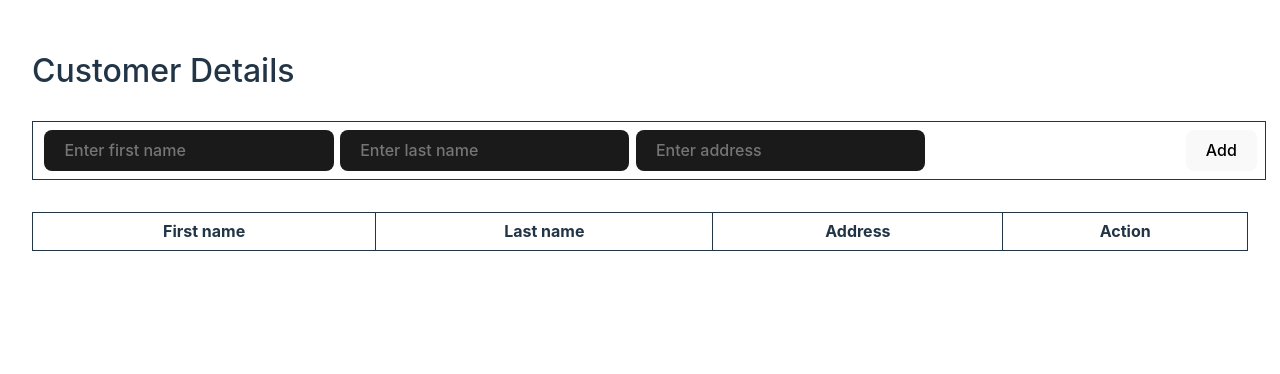
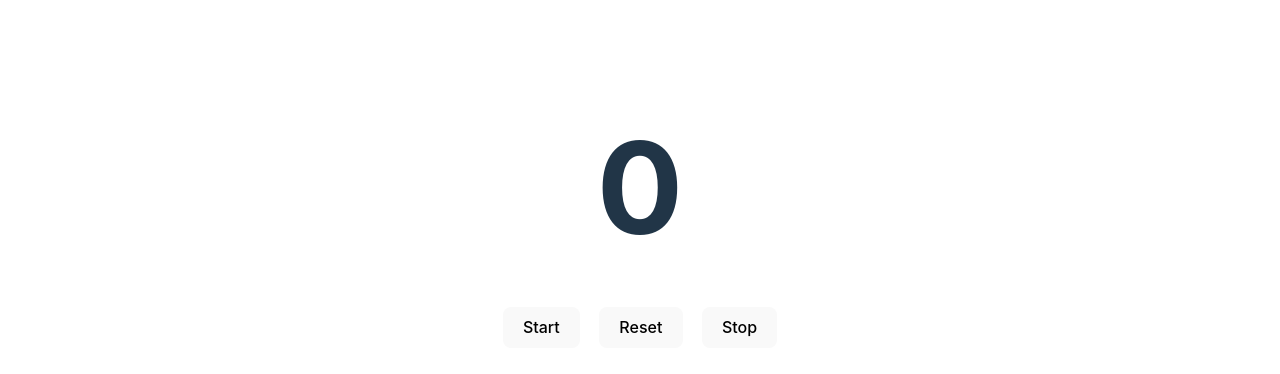
Before and after one commit to wtricks/sample-vue, a Vue app: page / in a window 1280 px wide. Shown: the top 374 px of the page. Built offline with nearby package versions, Linux system fonts and the light colour scheme.

Commit message:
created counter component

```diff
--- a/src/App.vue
+++ b/src/App.vue
@@ -1,12 +1,16 @@
 <script setup lang="ts">
-import CustomerList from './components/CustomerList.vue';
+import Counter from './components/Counter.vue';
+
+// import CustomerList from './components/CustomerList.vue';
 
 // import Test from './components/Test.vue';
 </script>
 
 <template>
   <!-- <Test /> -->
-  <CustomerList />
+  <!-- <CustomerList /> -->
+
+  <Counter />
 </template>
 
 <style scoped>
--- /dev/null
+++ b/src/components/Control.vue
@@ -0,0 +1,31 @@
+<template>
+    <div class="counter_controls">
+        <button type="button" title="Start timer" @click="$emit('start')">
+            Start
+        </button>
+
+        <button type="button" title="Stop timer" @click="$emit('reset')">
+            Reset
+        </button>
+
+        <button type="button" title="Stop timer" @click="$emit('stop')">
+            Stop
+        </button>
+    </div>
+</template>
+
+<script lang="ts" setup>
+    defineEmits(['start', 'stop', 'reset'])
+</script>
+
+<style>
+    .counter_controls {
+        display: flex;
+        align-items: center;
+        justify-content: center;
+    }
+
+    .counter_controls button {
+        margin: 0 0.6rem;
+    }
+</style>
--- /dev/null
+++ b/src/components/Counter.vue
@@ -0,0 +1,46 @@
+<template>
+    <div class="counter__container">
+        <h1>{{  counter }}</h1>
+
+        <Control
+            @reset="onReset"
+            @start="onStart"
+            @stop="onStop"
+        />
+    </div>
+</template>
+
+<script lang="ts" setup>
+    import { onUnmounted, ref } from 'vue';
+    import Control from './Control.vue';
+
+    const counter = ref(0)
+
+    let interval: number;
+    const onStart = () => {
+        interval = setInterval(() => {
+            counter.value++;
+        }, 1000)
+    }
+
+    const onStop = () => {
+        clearInterval(interval)
+    }
+
+    const onReset = () => {
+        counter.value = 0;
+    }
+
+    onUnmounted(() => {
+        // clear interval before destroying counter component
+        clearInterval(interval)
+    })
+</script>
+
+<style>
+    h1 {
+        text-align: center;
+        margin-bottom: 3rem;
+        font-size: 8rem;
+    }
+</style>
```
